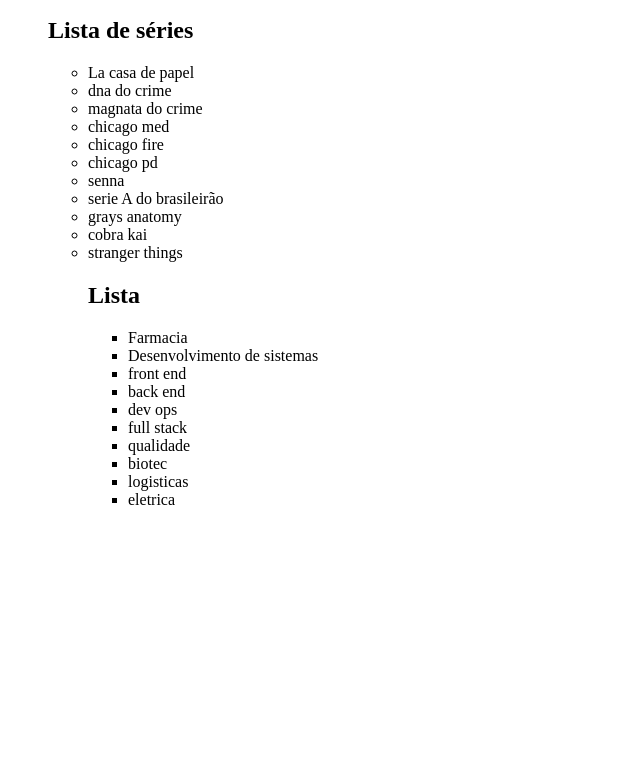
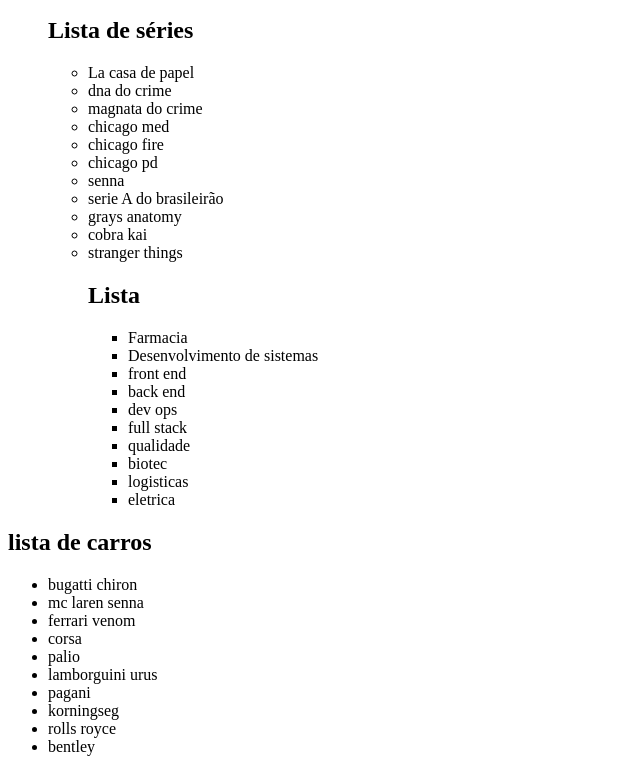
Before and after one commit to Igorbixofis/biolima, a plain HTML site: page aulas/listas/nao-ordenada.html in a window 1280 px wide. Shown: the part 672-1444 px from the top of the page, without its empty margins (0-640 px from the left). Before the commit the page ends 1197 px from the top, so only its background shows below. Drawn offline with Linux system fonts and the light colour scheme.

Commit message:
lista nao ordenadas

```diff
--- a/aulas/listas/nao-ordenada.html
+++ b/aulas/listas/nao-ordenada.html
@@ -66,5 +66,19 @@
      </ul>
     </ul>
     </ul>
+
+    <h2>lista de carros</h2>
+    <ul>
+        <li>bugatti chiron</li>
+        <li>mc laren senna</li>
+        <li>ferrari venom</li>
+        <li>corsa</li>
+        <li>palio</li>
+        <li>lamborguini urus</li>
+        <li>pagani</li>
+        <li>korningseg</li>
+        <li>rolls royce</li>
+        <li>bentley</li>
+    </ul>
 </body>
 </html>
```
